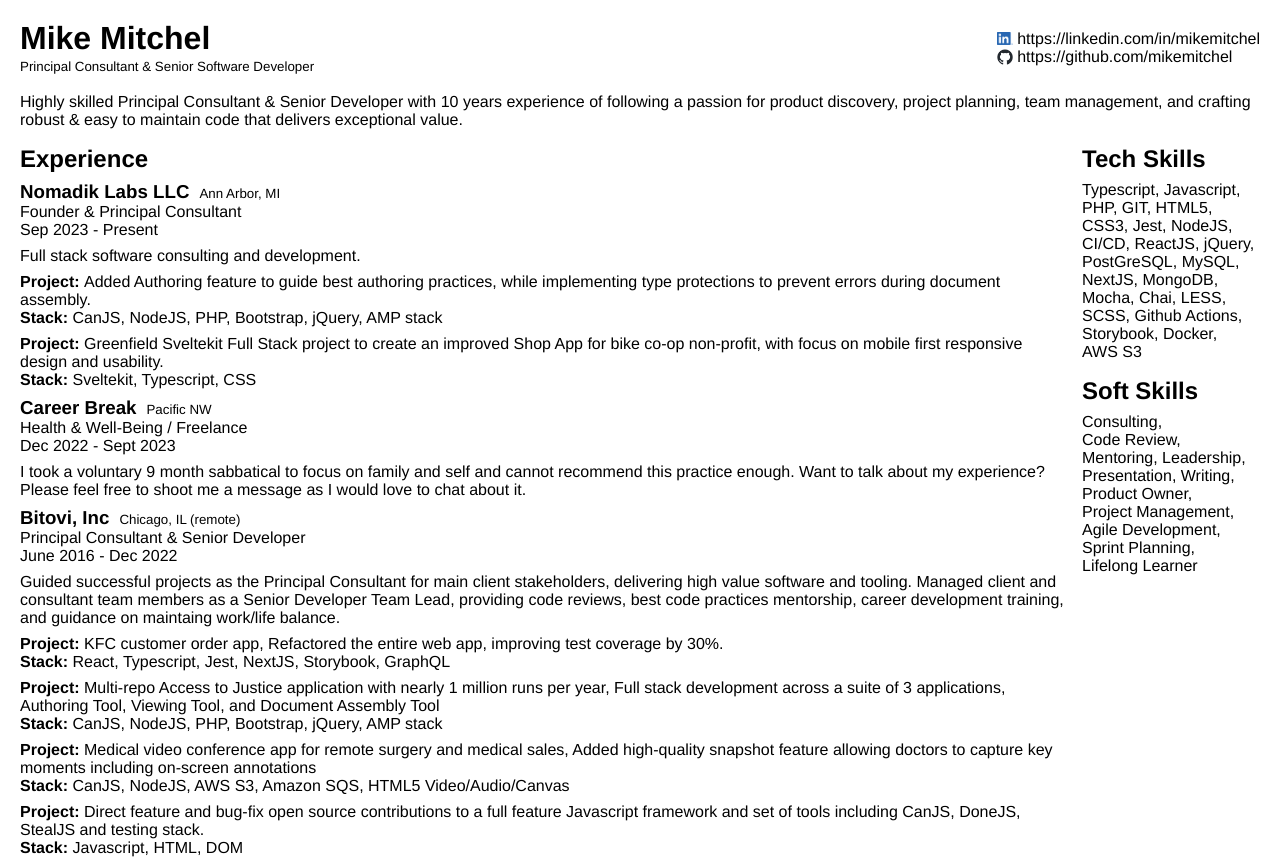
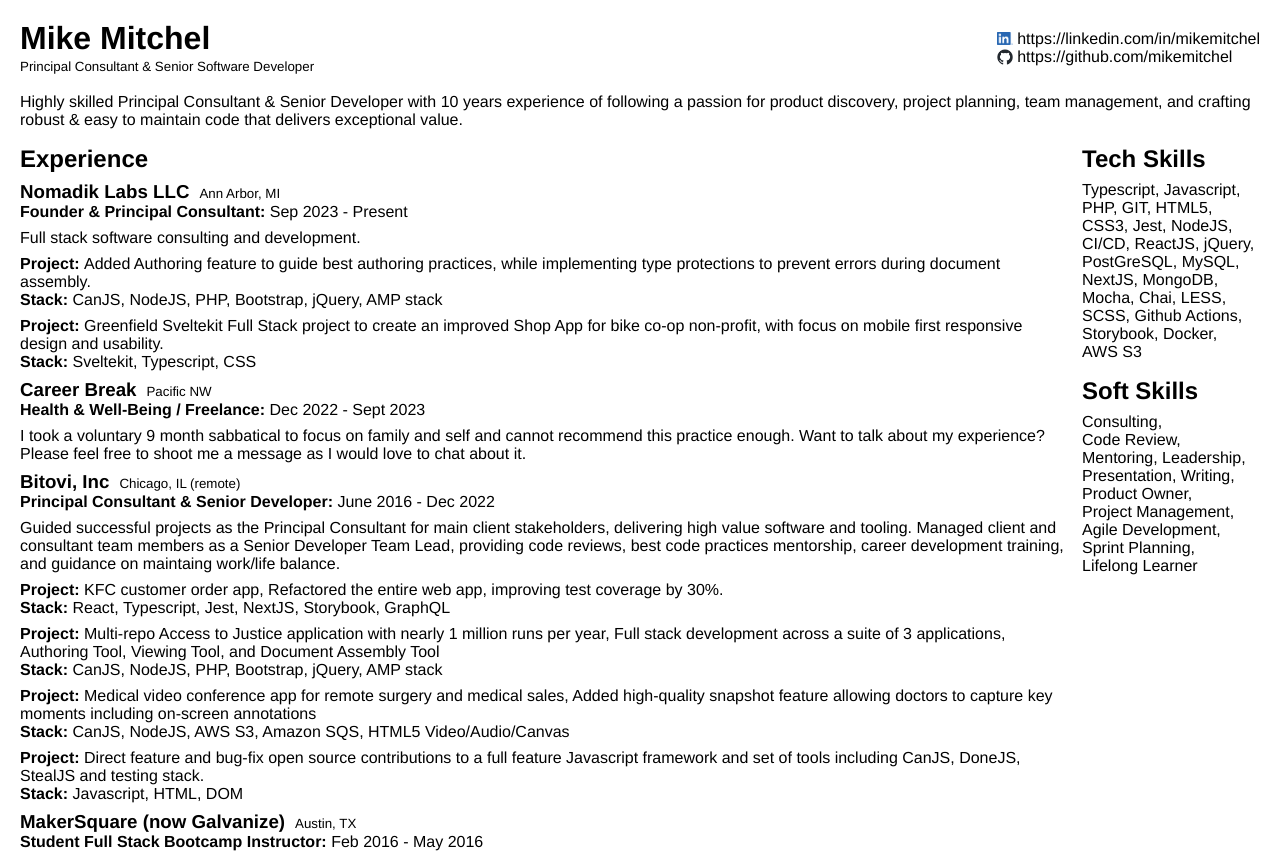
Before and after one commit to mikemitchel/portfolio, a SvelteKit app: page / in a window 1280 px wide. Shown: the top 858 px of the page. Built offline with nearby package versions, Linux system fonts and the light colour scheme.

Commit message:
highlight job title

```diff
--- a/src/routes/+page.svelte
+++ b/src/routes/+page.svelte
@@ -54,7 +54,7 @@
 							<h3>{job.company}</h3>
 							<small>{job.location}</small>
 						</span>
-						<div>{job.role}</div>
+						<h4>{job.role}</h4>
 						<div>{job.dates}</div>
 					</div>
 					<div class="sub-section">
```
